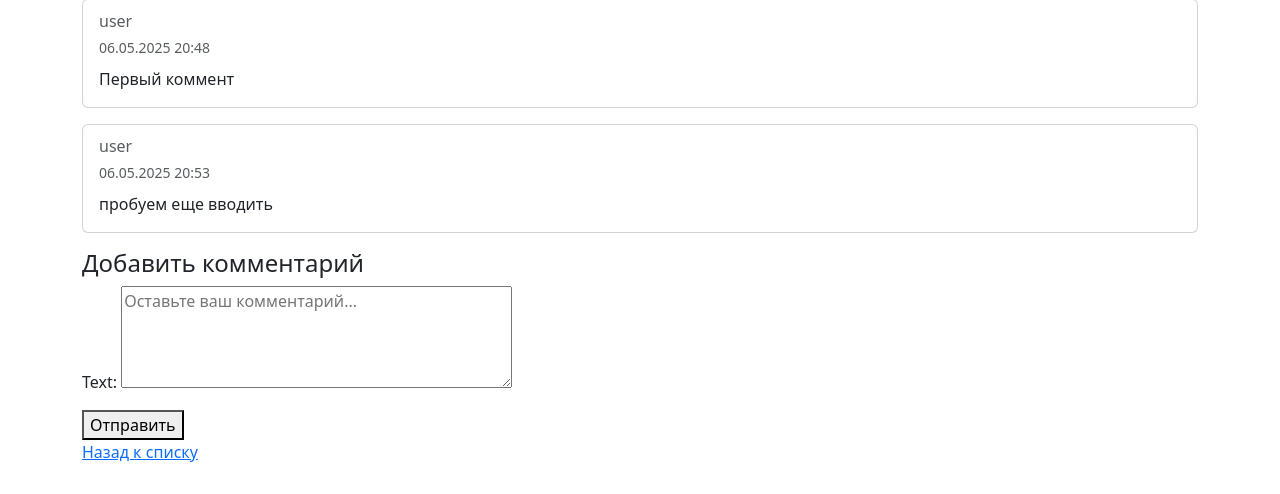
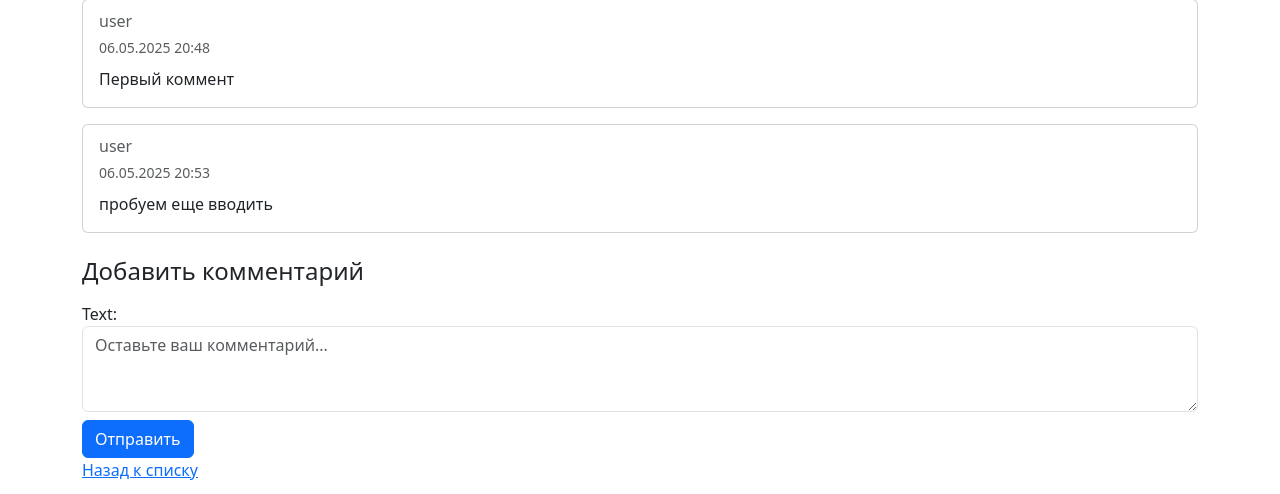
Before and after one commit to beper223/DjangoProject, a Django app: page /10/ in a window 1280 px wide. Shown: the part 306-800 px from the top of the page. Run offline with Django 5.2, Linux system fonts and the light colour scheme; a user stored in the database is signed in; data comes from the database, SQL or seed files in the repository; both versions use the stored data as it was after the commit.

Commit message:
3 коммит

```diff
--- a/news/forms.py
+++ b/news/forms.py
@@ -26,6 +26,13 @@ class CommentForm(forms.ModelForm):
     class Meta:
         model = Comment
         fields = ['text']
+        # widgets = {
+        #     'text': forms.Textarea(attrs={'rows': 4, 'placeholder': 'Оставьте ваш комментарий...'}),
+        # }
         widgets = {
-            'text': forms.Textarea(attrs={'rows': 4, 'placeholder': 'Оставьте ваш комментарий...'}),
+            'text': forms.Textarea(attrs={
+                'class': 'form-control',
+                'rows': 3,
+                'placeholder': 'Оставьте ваш комментарий...'
+            }),
         }
--- a/templates/news/book_detail.html
+++ b/templates/news/book_detail.html
@@ -20,12 +20,18 @@
   {% endfor %}
 </div>
 {% if user.is_authenticated %}
-  <h4>Добавить комментарий</h4>
-  <form method="post">
-    {% csrf_token %}
-    {{ form.as_p }}
-    <button type="submit">Отправить</button>
-  </form>
+    <h4 class="mt-4">Добавить комментарий</h4>
+
+    <form method="post" class="mt-3">
+      {% csrf_token %}
+
+      <div class="form-group">
+        {{ form.text.label_tag }}
+        {{ form.text }}
+      </div>
+
+      <button type="submit" class="btn btn-primary mt-2">Отправить</button>
+    </form>
 {% else %}
   <p><a href="{% url 'login' %}">Войдите</a>, чтобы оставить комментарий.</p>
 {% endif %}
```
Also changed, not shown: db.sqlite3.
